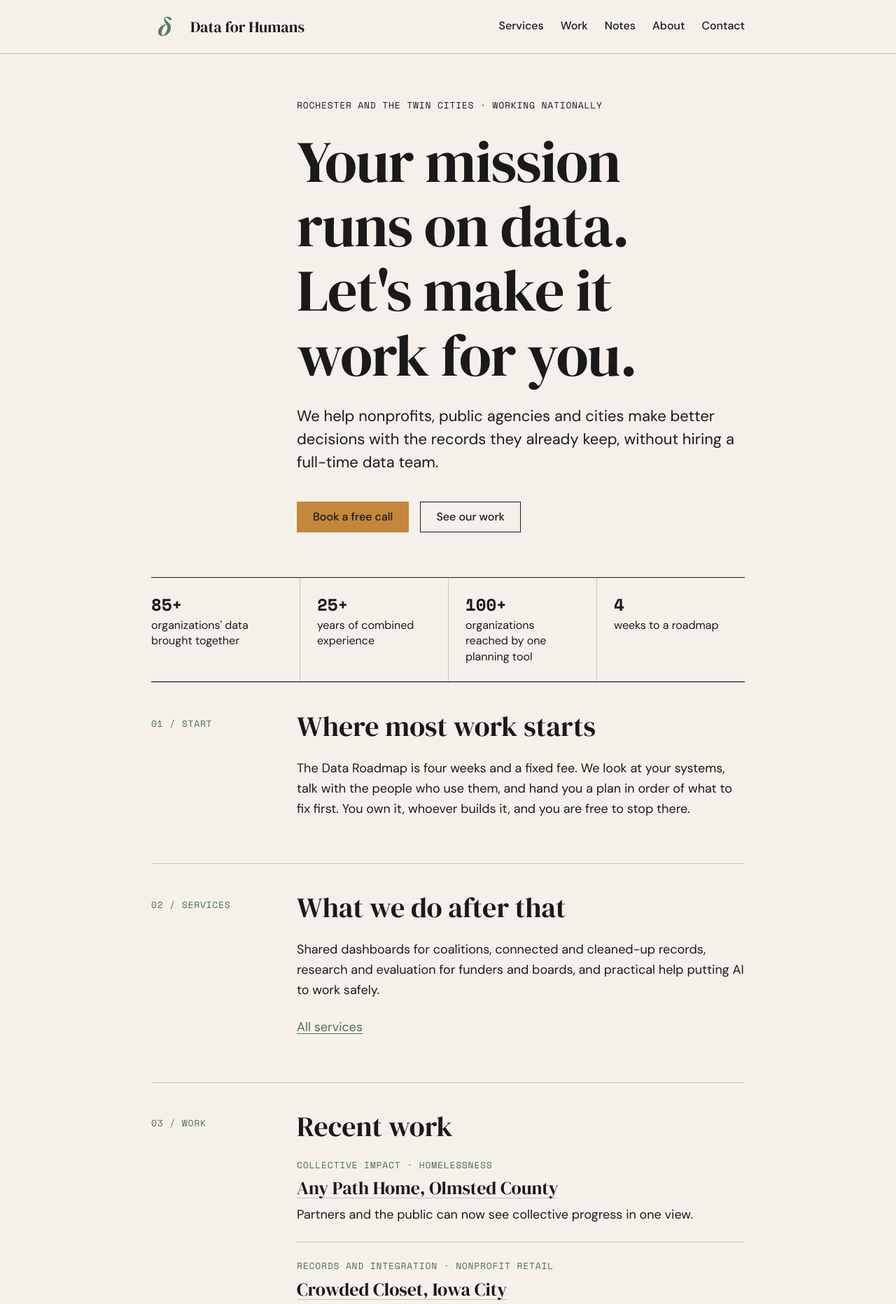
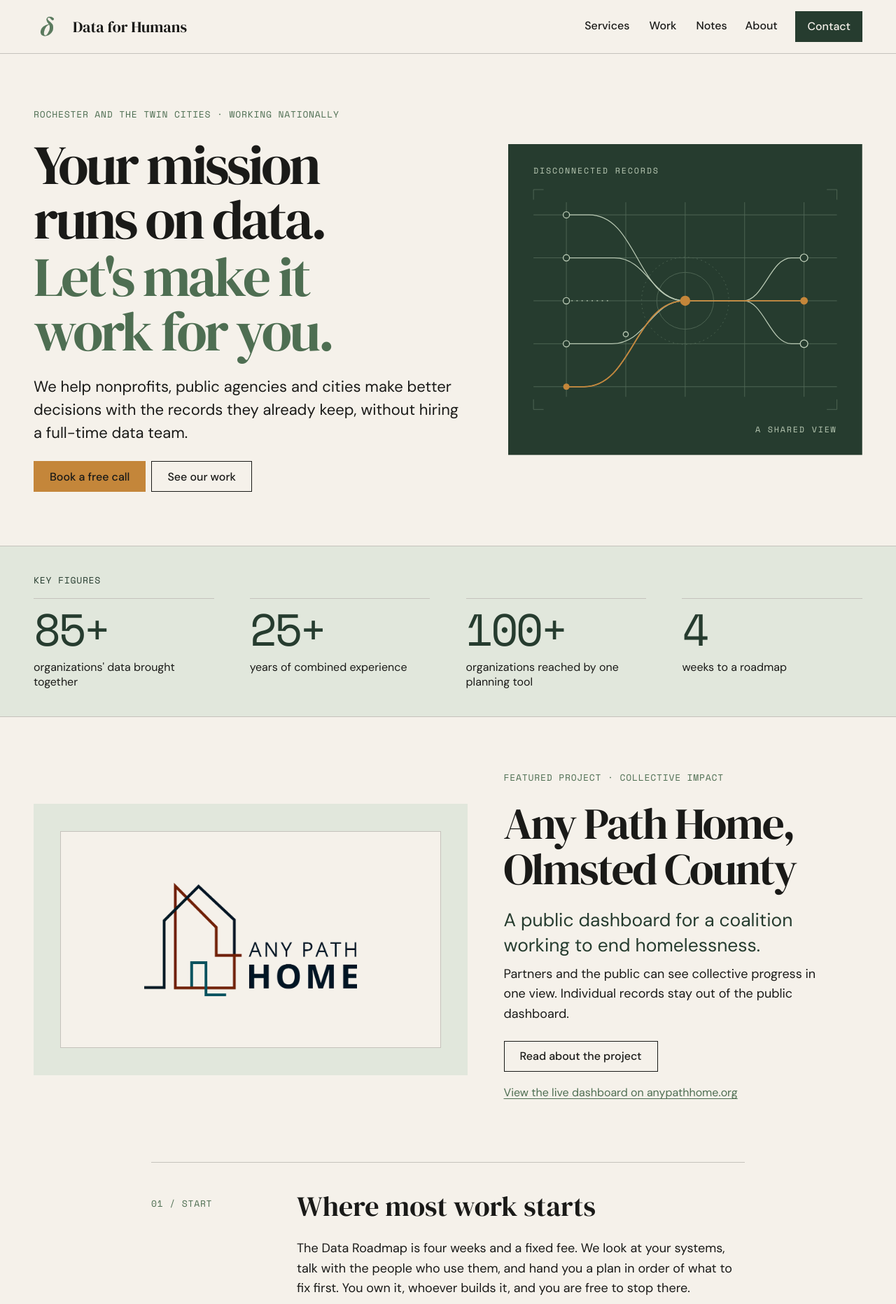
Before and after one commit to DataForHumans/dfh-website, an Astro site: page / in a window 1280 px wide. Shown: the top 1864 px of the page at 70% size. Built offline with nearby package versions, Linux system fonts and the light colour scheme; Astro itself is replaced by a stand-in of ours.

Commit message:
Establish Phase 1 editorial design for Data for Humans

```diff
--- a/src/components/Header.astro
+++ b/src/components/Header.astro
@@ -18,7 +18,11 @@ const isCurrent = (href: string) => path === href || path.startsWith(href);
         {
           NAV.map((item) => (
             <li>
-              <a href={item.href} aria-current={isCurrent(item.href) ? 'page' : undefined}>
+              <a
+                class:list={{ 'site-nav__contact': item.href === '/contact/' }}
+                href={item.href}
+                aria-current={isCurrent(item.href) ? 'page' : undefined}
+              >
                 {item.label}
               </a>
             </li>
--- /dev/null
+++ b/src/components/SystemsGraphic.astro
@@ -0,0 +1,42 @@
+<svg class="systems-graphic" viewBox="0 0 560 492" aria-hidden="true" focusable="false">
+  <rect width="560" height="492" fill="var(--sage-deep)" />
+
+  <g fill="none" stroke="var(--diagram-rule)">
+    <path d="M40 112h480M40 180h480M40 248h480M40 316h480M40 384h480" />
+    <path d="M92 92v308m94-308v308m94-308v308m94-308v308m94-308v308" />
+    <path d="M40 88V72h16m448 0h16v16M40 404v16h16m448 0h16v-16" />
+    <circle cx="280" cy="248" r="45" />
+    <circle cx="280" cy="248" r="69" stroke-dasharray="2 5" />
+  </g>
+
+  <g fill="none" stroke="var(--diagram-soft)" stroke-width="1.4">
+    <path d="M92 112h36c76 0 76 136 152 136h92c32 0 43-68 76-68h20" />
+    <path d="M92 180h76c52 0 60 68 112 68h188" />
+    <path d="M92 384h28c77 0 80-136 160-136h92c32 0 43 68 76 68h20" />
+    <path d="M92 316h72c55 0 61-68 116-68" />
+    <path d="M92 248h70" stroke-dasharray="2 6" />
+  </g>
+
+  <path d="M92 384h28c77 0 80-136 160-136h188" fill="none" stroke="var(--ochre)" stroke-width="2" />
+
+  <g fill="var(--sage-deep)" stroke="var(--diagram-soft)" stroke-width="1.5">
+    <circle cx="92" cy="112" r="5" />
+    <circle cx="92" cy="180" r="5" />
+    <circle cx="92" cy="248" r="5" />
+    <circle cx="92" cy="316" r="5" />
+    <circle cx="186" cy="301" r="4" />
+    <circle cx="468" cy="180" r="6" />
+    <circle cx="468" cy="316" r="6" />
+  </g>
+
+  <g fill="var(--ochre)">
+    <circle cx="92" cy="384" r="5" />
+    <circle cx="280" cy="248" r="8" />
+    <circle cx="468" cy="248" r="6" />
+  </g>
+
+  <g fill="var(--diagram-soft)" font-family="var(--font-mono)" font-size="13" letter-spacing="2">
+    <text x="40" y="46">DISCONNECTED RECORDS</text>
+    <text x="520" y="456" text-anchor="end">A SHARED VIEW</text>
+  </g>
+</svg>
--- a/src/pages/index.astro
+++ b/src/pages/index.astro
@@ -1,15 +1,19 @@
 ---
+import { Image } from 'astro:assets';
 import Base from '../layouts/Base.astro';
 import Section from '../components/Section.astro';
 import Button from '../components/Button.astro';
 import NoteList from '../components/NoteList.astro';
 import EventItem from '../components/EventItem.astro';
+import SystemsGraphic from '../components/SystemsGraphic.astro';
 import { BOOKING_URL, TAGLINE, SITE_NAME } from '../data/site';
-import { getNotes, getUpcomingEvents, getWork, outcomeOf } from '../lib/content';
+import { getNotes, getUpcomingEvents, getWork, outcomeOf, workAnchor, workLink } from '../lib/content';
 
 const [nextEvent] = await getUpcomingEvents();
 const latestNotes = (await getNotes()).slice(0, 2);
 const recentWork = await getWork(true);
+const leadProject = recentWork.find((w) => w.id === 'any-path-home');
+const dashboardLink = leadProject ? await workLink(leadProject) : undefined;
 const quoted = recentWork.find((w) => w.id === 'crowded-closet');
 
 const figures = [
@@ -21,11 +25,10 @@ const figures = [
 ---
 
 <Base title={SITE_NAME} description={`${TAGLINE}. We help nonprofits, public agencies and cities make better decisions with the records they already keep.`}>
-  <header class="page-header home-hero">
-    <div class="section__rail"></div>
-    <div class="section__body">
+  <header class="editorial-frame editorial-grid home-hero">
+    <div class="home-hero__copy">
       <p class="eyebrow mono">Rochester and the Twin Cities · Working nationally</p>
-      <h1>Your mission runs on data. Let's make it work for you.</h1>
+      <h1>Your mission runs on data. <span>Let's make it work for you.</span></h1>
       <p class="lede">
         We help nonprofits, public agencies and cities make better decisions with the records they already keep, without
         hiring a full-time data team.
@@ -35,9 +38,12 @@ const figures = [
         <Button href="/work/">See our work</Button>
       </p>
     </div>
+    <SystemsGraphic />
   </header>
 
-  <section class="figures" aria-label="Key figures">
+  <section class="figures" aria-labelledby="h-figures">
+    <div class="editorial-frame figures__inner">
+      <h2 id="h-figures" class="mono">Key figures</h2>
       <dl class="figures__list">
         {
           figures.map((f) => (
@@ -48,7 +54,30 @@ const figures = [
           ))
         }
       </dl>
+    </div>
   </section>
+
+  {leadProject && (
+    <section class="editorial-frame editorial-grid project-feature" aria-labelledby="h-feature">
+      <div class="project-feature__copy">
+        <p class="eyebrow mono">Featured project · {leadProject.data.service}</p>
+        <h2 id="h-feature">{leadProject.data.title}</h2>
+        <p class="project-feature__summary">A public dashboard for a coalition working to end homelessness.</p>
+        <p>Partners and the public can see collective progress in one view. Individual records stay out of the public dashboard.</p>
+        <div class="project-feature__links">
+          <Button href={`/work/#${workAnchor(leadProject)}`}>Read about the project</Button>
+          {dashboardLink && <a href={dashboardLink}>{leadProject.data.linkLabel}</a>}
+        </div>
+      </div>
+      {leadProject.data.logo && leadProject.data.logoAlt && (
+        <div class="project-feature__art">
+          <div class="project-feature__mark">
+            <Image src={leadProject.data.logo} alt={leadProject.data.logoAlt} width={480} />
+          </div>
+        </div>
+      )}
+    </section>
+  )}
 
   <Section num={1} label="Start" labelledby="h-start">
     <h2 id="h-start">Where most work starts</h2>
@@ -71,7 +100,7 @@ const figures = [
     <h2 id="h-work">Recent work</h2>
     <ul class="entry-list" role="list">
       {
-        recentWork.map((w) => (
+        recentWork.filter((w) => w.id !== leadProject?.id).map((w) => (
           <li class="entry">
             <p class="entry__meta mono">
               {w.data.service} · {w.data.sector}
--- a/src/styles/site.css
+++ b/src/styles/site.css
@@ -1,19 +1,31 @@
 /*
- * Site layout and components: a printed report.
- * One reading column, a narrow left rail, thin rules between sections.
- * No rounded corners, shadows, gradients or icon grids.
- *
- * Breakpoints: mobile is the default (single column, rail label above the
- * text); 48rem (768px) and up adds the left rail; 64rem (1024px) widens it.
+ * Wide editorial compositions for features and a report-style reading
+ * column for longer pages. The reading rail appears at 48rem.
  */
 
 /* ---------- Page frame ---------- */
 
+.editorial-frame,
 .site-header__inner,
-.site-footer__inner,
+.site-footer__inner {
+  width: min(100% - 2 * var(--gutter), var(--editorial-max));
+  margin-inline: auto;
+}
+
+.editorial-grid {
+  display: grid;
+  gap: var(--editorial-gap);
+  align-items: center;
+}
+
+@media (min-width: 51rem) {
+  .editorial-grid {
+    grid-template-columns: minmax(0, 1.24fr) minmax(0, 1fr);
+  }
+}
+
 .page-header,
 .section,
-.figures,
 .row {
   width: min(100% - 2 * var(--gutter), var(--page-max));
   margin-inline: auto;
@@ -21,7 +33,6 @@
 
 .page-header,
 .section,
-.figures,
 .row {
   display: grid;
   grid-template-columns: minmax(0, 1fr);
@@ -34,7 +45,6 @@
   }
   .page-header,
   .section,
-  .figures,
   .row {
     grid-template-columns: var(--rail) minmax(0, var(--measure));
     column-gap: var(--gutter);
@@ -146,7 +156,7 @@ a:hover {
 .site-nav ul {
   display: flex;
   flex-wrap: wrap;
-  gap: 0 var(--space-4);
+  gap: var(--space-1) clamp(0.65rem, 2vw, 1.75rem);
   margin: 0;
   padding: 0;
   list-style: none;
@@ -154,6 +164,8 @@ a:hover {
 .site-nav a {
   display: inline-flex;
   align-items: center;
+  justify-content: center;
+  min-width: var(--touch-target);
   min-height: var(--touch-target);
   font-size: var(--text-small);
   font-weight: 500;
@@ -166,6 +178,41 @@ a:hover {
 }
 .site-nav a[aria-current='page'] {
   border-bottom-color: var(--ink);
+}
+
+.site-nav a.site-nav__contact {
+  padding-inline: var(--space-3);
+  border: 1px solid var(--sage-deep);
+  background: var(--sage-deep);
+  color: var(--cream);
+}
+
+.site-nav a.site-nav__contact:hover {
+  background: var(--cream);
+  color: var(--sage-deep);
+}
+
+.site-nav a.site-nav__contact[aria-current='page'] {
+  text-decoration: underline;
+  text-underline-offset: 0.25em;
+}
+
+@media (max-width: 40rem) {
+  .site-nav {
+    width: 100%;
+  }
+
+  .site-nav ul {
+    justify-content: space-between;
+  }
+
+  .site-nav a {
+    font-size: 0.9rem;
+  }
+
+  .site-nav a.site-nav__contact {
+    padding-inline: var(--space-2);
+  }
 }
 
 /* ---------- Page header ---------- */
@@ -186,13 +233,6 @@ a:hover {
   height: 3px;
   margin-top: var(--space-4);
   background: var(--ochre);
-}
-
-.home-hero {
-  padding-block: var(--space-6);
-}
-.home-hero h1 {
-  font-size: clamp(2.75rem, 1.6rem + 5vw, 5.25rem);
 }
 
 .actions {
@@ -235,7 +275,8 @@ a:hover {
   transition: background-color 0.15s ease, color 0.15s ease;
 }
 .button:hover {
-  background: var(--ink);
+  background: var(--sage-deep);
+  border-color: var(--sage-deep);
   color: var(--cream);
 }
 
@@ -244,76 +285,160 @@ a:hover {
   background: var(--ochre);
   border-color: var(--ochre);
 }
-.button--primary:hover {
-  background: var(--ink);
-  border-color: var(--ink);
-  color: var(--cream);
+/* ---------- Home: hero, figures and featured work ---------- */
+
+.home-hero {
+  padding-block: var(--editorial-space);
 }
 
-/* ---------- Key figures: one ruled line of four numbers ---------- */
+.home-hero .eyebrow,
+.project-feature .eyebrow {
+  color: var(--sage-text);
+}
+
+.home-hero h1 {
+  font-size: clamp(2.9rem, 1.15rem + 4.75vw, 6.35rem);
+  letter-spacing: -0.045em;
+  line-height: 0.98;
+  max-width: 13ch;
+  text-wrap: initial;
+}
+
+.home-hero h1 span {
+  display: block;
+  margin-top: 0.06em;
+  color: var(--sage-text);
+}
+
+.home-hero .lede {
+  max-width: 41ch;
+  margin-bottom: 0;
+}
+
+.home-hero .actions {
+  gap: var(--space-2);
+  margin-block: var(--space-4) 0;
+}
+
+.systems-graphic {
+  display: block;
+  width: 100%;
+  height: auto;
+}
 
 .figures {
-  border-block: 1px solid var(--ink);
-  padding-block: 0;
+  background: var(--sage-wash);
+  border-block: 1px solid var(--rule);
+}
+
+.figures__inner {
+  padding-block: clamp(1.5rem, 3vw, 2.75rem);
+}
+
+.figures__inner h2 {
+  margin-block: 0 var(--space-3);
+  color: var(--sage-deep);
 }
 
 .figures__list {
-  grid-column: 1 / -1;
   display: grid;
-  grid-template-columns: minmax(0, 1fr);
+  grid-template-columns: repeat(2, minmax(0, 1fr));
+  gap: var(--space-4) var(--space-3);
   margin: 0;
 }
 
 .figures__item {
-  padding: var(--space-3) 0;
   border-top: 1px solid var(--rule);
-}
-.figures__item:first-child {
-  border-top: 0;
+  padding-top: var(--space-2);
 }
 
 .figures__value {
-  font-size: 1.5rem;
-  font-weight: 700;
-  letter-spacing: 0;
-  line-height: 1.2;
+  color: var(--sage-deep);
+  font-size: clamp(2.25rem, 1.6rem + 3vw, 4.5rem);
+  letter-spacing: -0.055em;
+  line-height: 1.1;
 }
+
 .figures__label {
-  margin: var(--space-1) 0 0;
+  max-width: 24ch;
+  margin: var(--space-2) 0 0;
   font-size: var(--text-small);
-  line-height: 1.4;
+  line-height: 1.35;
+}
+
+.project-feature {
+  padding-block: var(--editorial-space);
+}
+
+.project-feature h2 {
+  max-width: 15ch;
+  font-size: clamp(2.65rem, 1.55rem + 3vw, 4.75rem);
+  letter-spacing: -0.035em;
+  line-height: 1.02;
+  text-wrap: initial;
+}
+
+.project-feature__copy > p:not(.eyebrow) {
+  max-width: 39ch;
+}
+
+.project-feature__summary {
+  color: var(--sage-deep);
+  font-size: clamp(1.25rem, 1.1rem + 1vw, 1.65rem);
+  line-height: 1.35;
+  margin-bottom: var(--space-2);
+}
+
+.project-feature__links {
+  display: flex;
+  flex-wrap: wrap;
+  align-items: center;
+  gap: var(--space-2) var(--space-3);
+}
+
+.project-feature__links a:not(.button) {
+  display: inline-flex;
+  align-items: center;
+  min-height: var(--touch-target);
+  font-size: var(--text-small);
+}
+
+.project-feature__art {
+  padding: clamp(1rem, 3vw, 2.5rem);
+  background: var(--sage-wash);
+}
+
+.project-feature__mark {
+  display: grid;
+  place-items: center;
+  aspect-ratio: 1.75;
+  padding: clamp(1rem, 5vw, 4rem);
+  border: 1px solid var(--rule);
+  background: var(--cream);
+}
+
+.project-feature__mark img {
+  width: min(100%, 19rem);
 }
 
 @media (min-width: 40rem) {
   .figures__list {
-    grid-template-columns: repeat(2, minmax(0, 1fr));
-  }
-  .figures__item {
-    padding: var(--space-4) var(--space-4) var(--space-4) 0;
-  }
-  .figures__item:nth-child(2) {
-    border-top: 0;
-  }
-  .figures__item:nth-child(even) {
-    padding-left: var(--space-4);
-    border-left: 1px solid var(--rule);
+    grid-template-columns: repeat(4, minmax(0, 1fr));
+    gap: var(--editorial-gap);
   }
 }
 
-@media (min-width: 64rem) {
-  .figures__list {
-    grid-template-columns: repeat(4, minmax(0, 1fr));
+@media (min-width: 51rem) {
+  .project-feature {
+    grid-template-columns: minmax(0, 1.15fr) minmax(0, 0.95fr);
   }
-  .figures__item,
-  .figures__item:nth-child(even) {
-    border-top: 0;
-    padding: var(--space-4);
+
+  .project-feature:has(.project-feature__art) .project-feature__copy {
+    grid-area: 1 / 2;
   }
-  .figures__item:first-child {
-    padding-left: 0;
-  }
-  .figures__item + .figures__item {
-    border-left: 1px solid var(--rule);
+
+  .project-feature__art {
+    grid-area: 1 / 1;
   }
 }
 
@@ -645,60 +770,69 @@ a:hover {
 
 .site-footer {
   margin-top: var(--space-6);
-  border-top: 1px solid var(--ink);
+  background: var(--sage-deep);
+  color: var(--cream);
+  --focus-ring: 3px solid var(--cream);
 }
 
 .site-footer__inner {
   display: grid;
-  gap: var(--space-2) var(--gutter);
-  padding-block: var(--space-5) var(--space-6);
+  gap: var(--editorial-gap);
+  padding-block: var(--editorial-space);
   font-size: var(--text-small);
+}
+
+.site-footer__name {
+  margin: 0 0 var(--space-3);
+  font-family: var(--font-display);
+  font-size: clamp(2.2rem, 1.65rem + 2.5vw, 4.5rem);
+  line-height: 1;
+  letter-spacing: -0.035em;
+}
+
+.site-footer__tagline {
+  margin: 0 0 var(--space-2);
+  font-weight: 600;
+}
+
+.site-footer__line {
+  max-width: 39ch;
+  margin: 0;
+}
+
+.site-footer__links {
+  display: grid;
+  grid-template-columns: repeat(auto-fit, minmax(min(100%, 11rem), 1fr));
+  gap: 0 var(--space-3);
+  margin: 0;
+  padding: 0;
+  list-style: none;
+}
+
+.site-footer__links li {
+  display: flex;
+  align-items: center;
+  min-height: var(--touch-target);
+  border-top: 1px solid var(--diagram-rule);
+}
+
+.site-footer__links a {
+  display: inline-flex;
+  align-items: center;
+  min-width: var(--touch-target);
+  min-height: var(--touch-target);
+  color: var(--cream);
+}
+
+.site-footer__links a:hover {
+  color: var(--diagram-soft);
 }
 
 @media (min-width: 48rem) {
   .site-footer__inner {
-    grid-template-columns: var(--rail) minmax(0, var(--measure));
+    grid-template-columns: minmax(0, 1.24fr) minmax(0, 1fr);
+    align-items: end;
   }
-  .site-footer__inner > * {
-    grid-column: 2;
-  }
-  .site-footer__name {
-    grid-column: 1;
-    grid-row: 1 / span 4;
-  }
-}
-
-.site-footer__name {
-  margin: 0;
-  font-family: var(--font-display);
-  font-size: 1.25rem;
-  line-height: 1.2;
-}
-.site-footer__tagline {
-  margin: 0;
-  font-weight: 600;
-}
-.site-footer__line {
-  margin: 0;
-}
-
-.site-footer__links {
-  display: flex;
-  flex-wrap: wrap;
-  gap: 0 var(--space-4);
-  margin: var(--space-2) 0 0;
-  padding: 0;
-  list-style: none;
-}
-.site-footer__links li {
-  display: inline-flex;
-  align-items: center;
-  min-height: var(--touch-target);
-}
-.site-footer__links a {
-  display: inline-flex;
-  align-items: center;
-  min-height: var(--touch-target);
 }
 
 .field__error {
--- a/src/styles/tokens.css
+++ b/src/styles/tokens.css
@@ -1,11 +1,7 @@
 /*
  * Design tokens for data-for-humans.com.
- * Colors and contrast are from the build spec, checked against --cream.
- *
- * TEXT RULE: text on cream uses only --ink, --sage-text or --ochre-text.
- * --sage (4.3:1) is for large headings, rules and fills only.
- * --ochre (2.7:1) is for rules and button fills with --ink text (5.7:1) only.
- * One ochre accent per page at most.
+ * Use ink or sage text on light surfaces, cream on sage-deep,
+ * and ink on ochre controls. Diagram colors are for illustration.
  */
 :root {
   /* Color */
@@ -15,6 +11,10 @@
   --ochre-text: #8a5a1f; /* 5.2:1   ochre text if ever needed */
   --ochre: #c4863a;      /* 2.7:1   rules and button fill with ink text only */
   --cream: #f5f1ea;      /* page background */
+  --sage-deep: #263c2f;  /* dark surfaces */
+  --sage-wash: #e1e7dc;  /* light surfaces */
+  --diagram-soft: #b9c9b4;
+  --diagram-rule: #526957;
 
   /* Derived, for hairlines. Not for text. */
   --rule: color-mix(in srgb, var(--ink) 22%, var(--cream));
@@ -40,6 +40,9 @@
   --rail: 9rem;          /* left rail for section numbers and dates */
   --gutter: clamp(1.25rem, 4vw, 3rem);
   --page-max: calc(var(--rail) + var(--gutter) + var(--measure));
+  --editorial-max: 82rem;
+  --editorial-gap: clamp(1.5rem, 4vw, 4.5rem);
+  --editorial-space: clamp(2.75rem, 6vw, 6.5rem);
 
   /* Space */
   --space-1: 0.25rem;
```
Also changed, not shown: src/components/Footer.astro (+5 -3 lines). Lines whose indentation alone changed are shown as unchanged.
